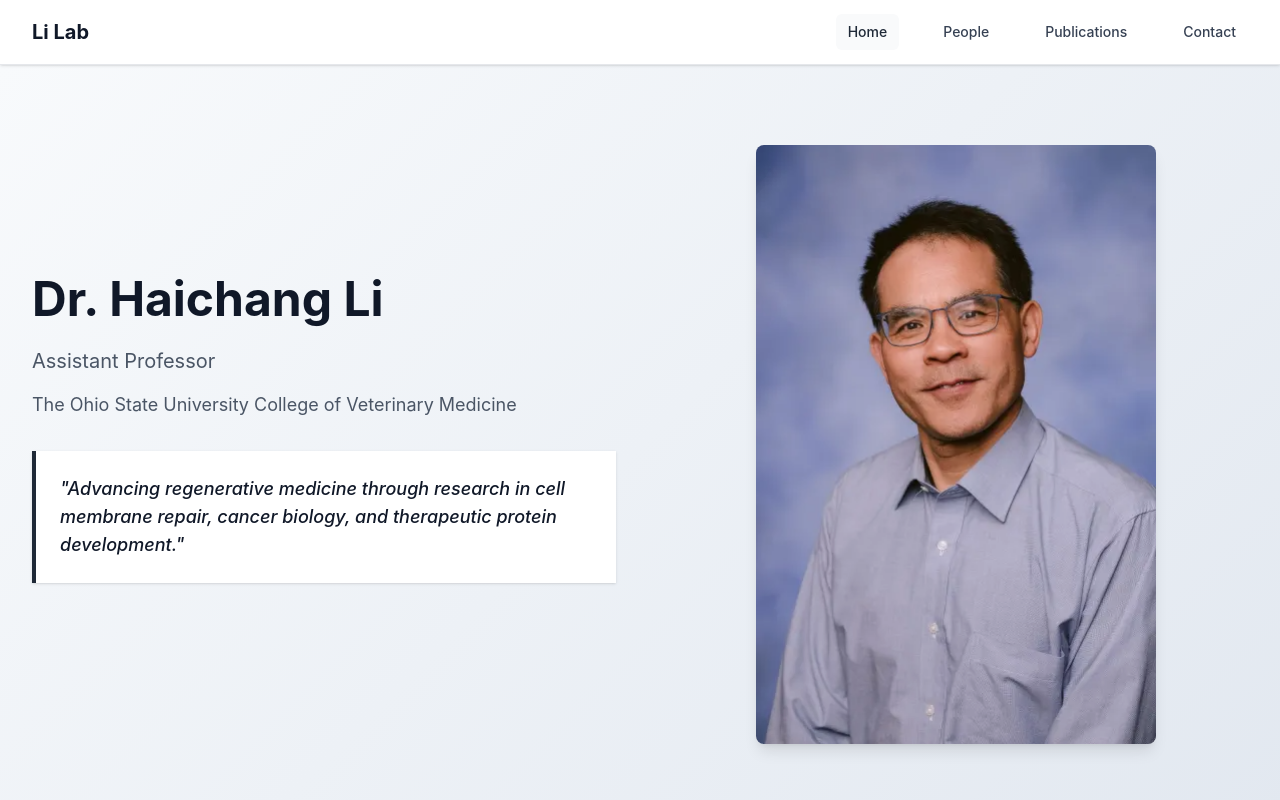
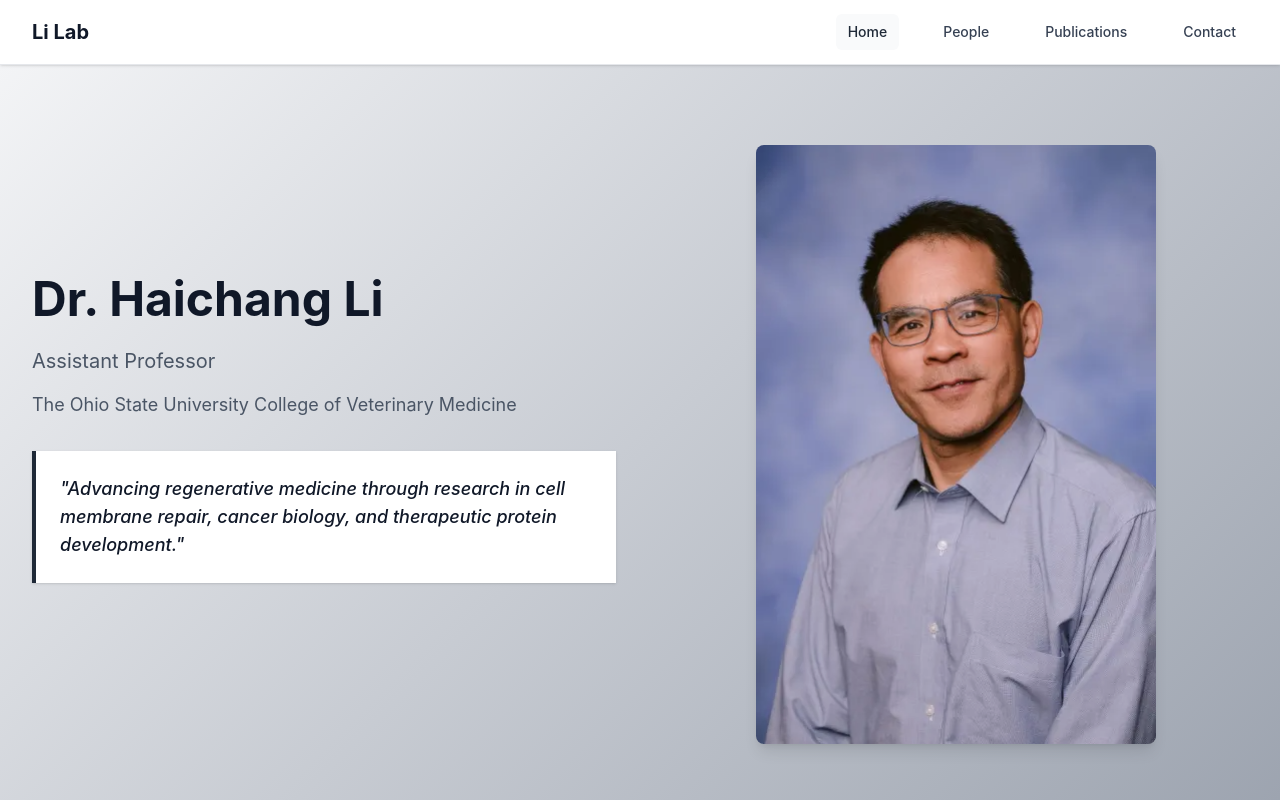
Before and after one commit to lifrank1/haichanglilab.com, a Next.js app: page / in a window 1280 px wide. Shown: the top 800 px of the page. Built offline with nearby package versions, Linux system fonts and the light colour scheme.

Commit message:
gray gradient

```diff
--- a/app/globals.css
+++ b/app/globals.css
@@ -14,7 +14,7 @@
   --osu-gray: #6b7280;
   --osu-light-gray: #f3f4f6;
   --osu-accent: #ef4444;
-  --subtle-gradient: linear-gradient(135deg, #f8fafc 0%, #e2e8f0 100%);
+  --subtle-gradient: linear-gradient(135deg, #f3f4f6 0%, #9ca3af 100%);
 }
 
 @theme inline {
```
